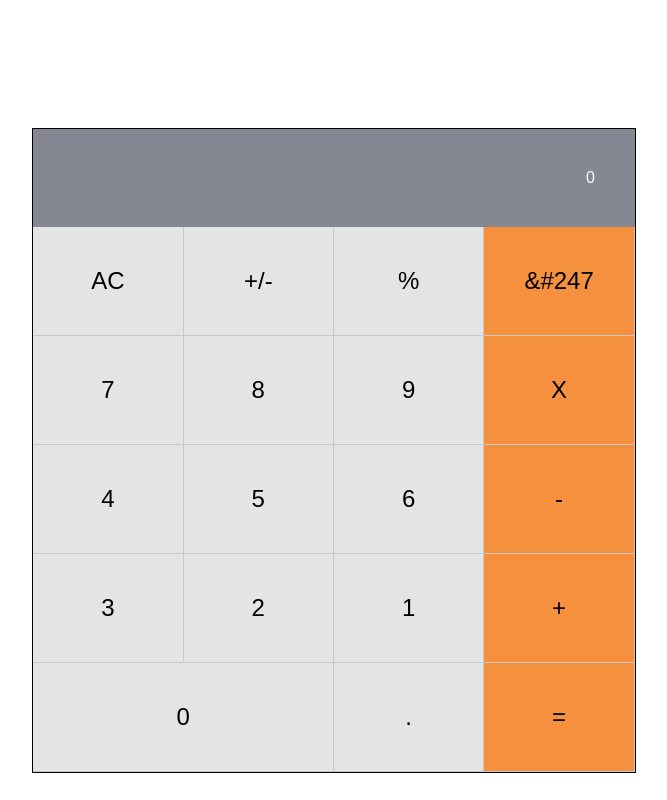
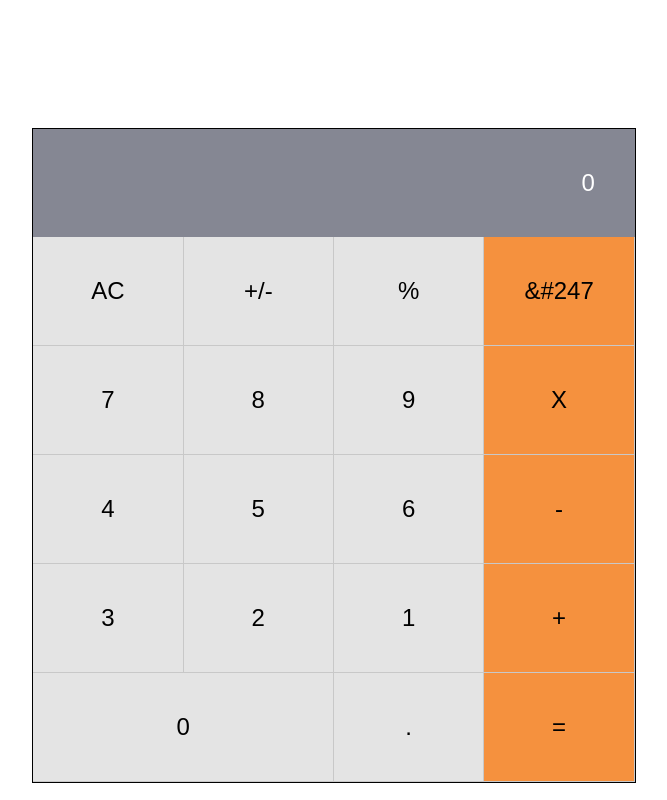
Before and after one commit to felixDev22/math-app1, a React (Create React App) app: page / in a window 1280 px wide. Shown: the whole page, without its empty margins (306-973 px from the left). Built offline with nearby package versions, Linux system fonts and the light colour scheme.

Commit message:
Change input font-size

```diff
--- a/src/components/calculator.css
+++ b/src/components/calculator.css
@@ -19,7 +19,7 @@
   padding: 40px;
   background: var(--input-color);
   text-align: right;
-  font-size: 1rem;
+  font-size: 1.5rem;
   color: var(--text2);
 }
 
```
